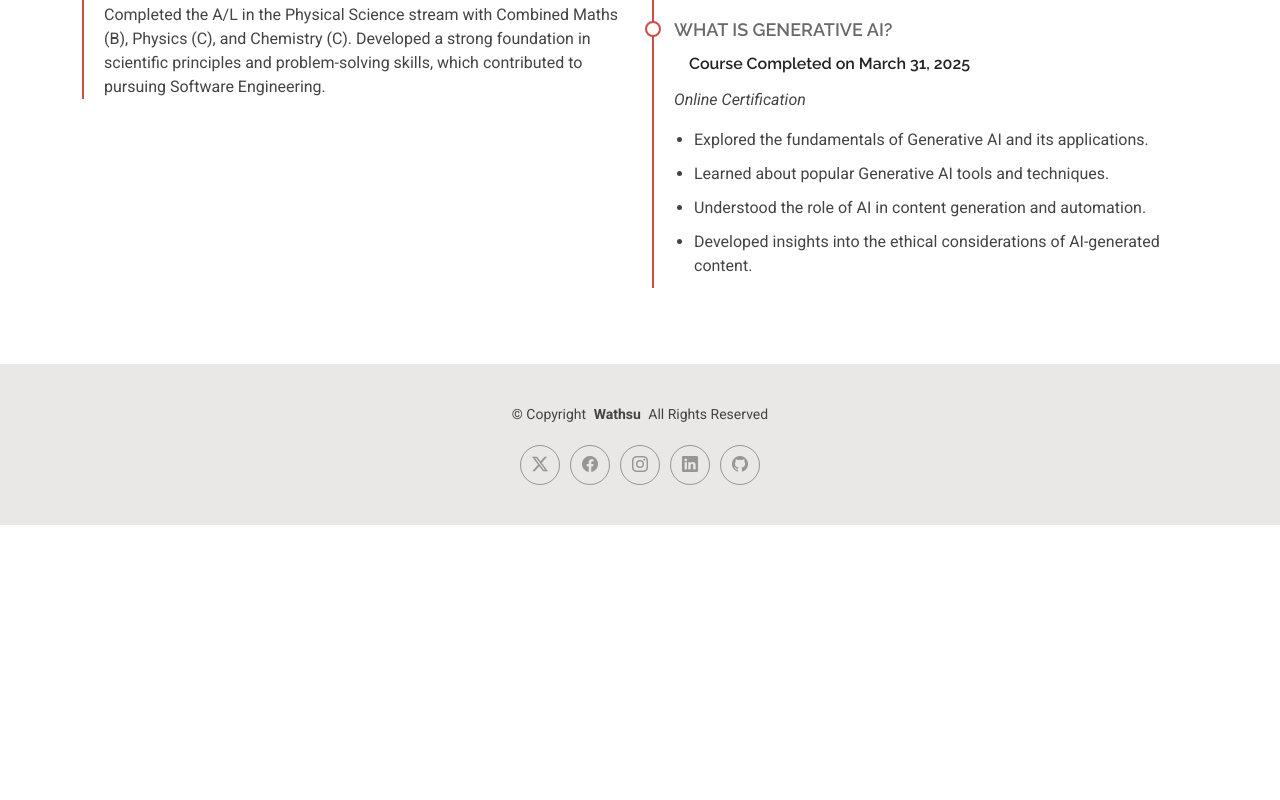
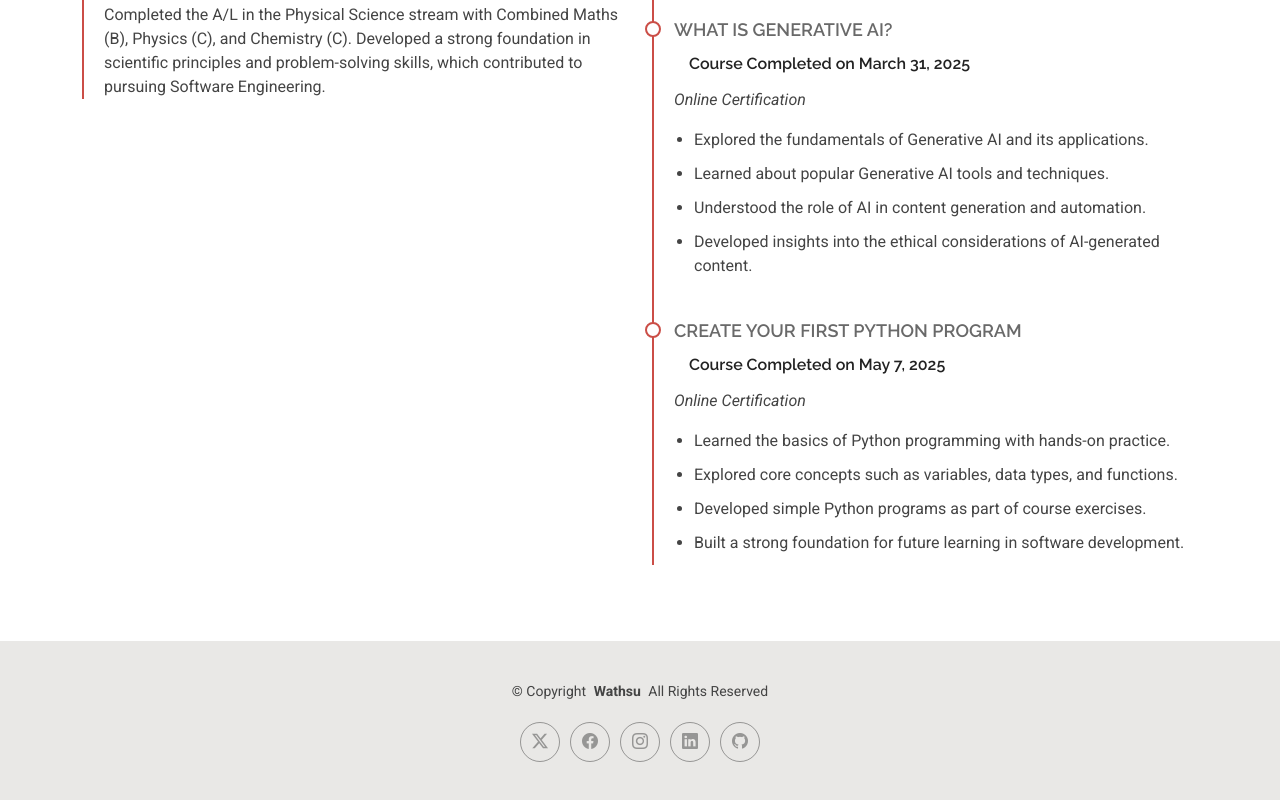
Before and after one commit to Wathsu4/New_Portfolio, a plain HTML site: page resume.html in a window 1280 px wide. Shown: the part 1075-1875 px from the top of the page. Before the commit the page ends 1600 px from the top, so only its background shows below. Drawn offline with Linux system fonts and the light colour scheme.

Commit message:
Add a new section to the resume.html file

```diff
--- a/resume.html
+++ b/resume.html
@@ -251,6 +251,33 @@
                   </li>
                 </ul>
               </div>
+              <div class="resume-item">
+                <a
+                  href="https://drive.google.com/file/d/1JmS3clYOvU56rnqLrpbKma3SAJyDqp16/view?usp=sharing"
+                >
+                  <h4>Create Your First Python Program</h4>
+                </a>
+                <h5>Course Completed on May 7, 2025</h5>
+                <p><em>Online Certification</em></p>
+                <ul>
+                  <li>
+                    Learned the basics of Python programming with hands-on
+                    practice.
+                  </li>
+                  <li>
+                    Explored core concepts such as variables, data types, and
+                    functions.
+                  </li>
+                  <li>
+                    Developed simple Python programs as part of course
+                    exercises.
+                  </li>
+                  <li>
+                    Built a strong foundation for future learning in software
+                    development.
+                  </li>
+                </ul>
+              </div>
             </div>
           </div>
         </div>
```
